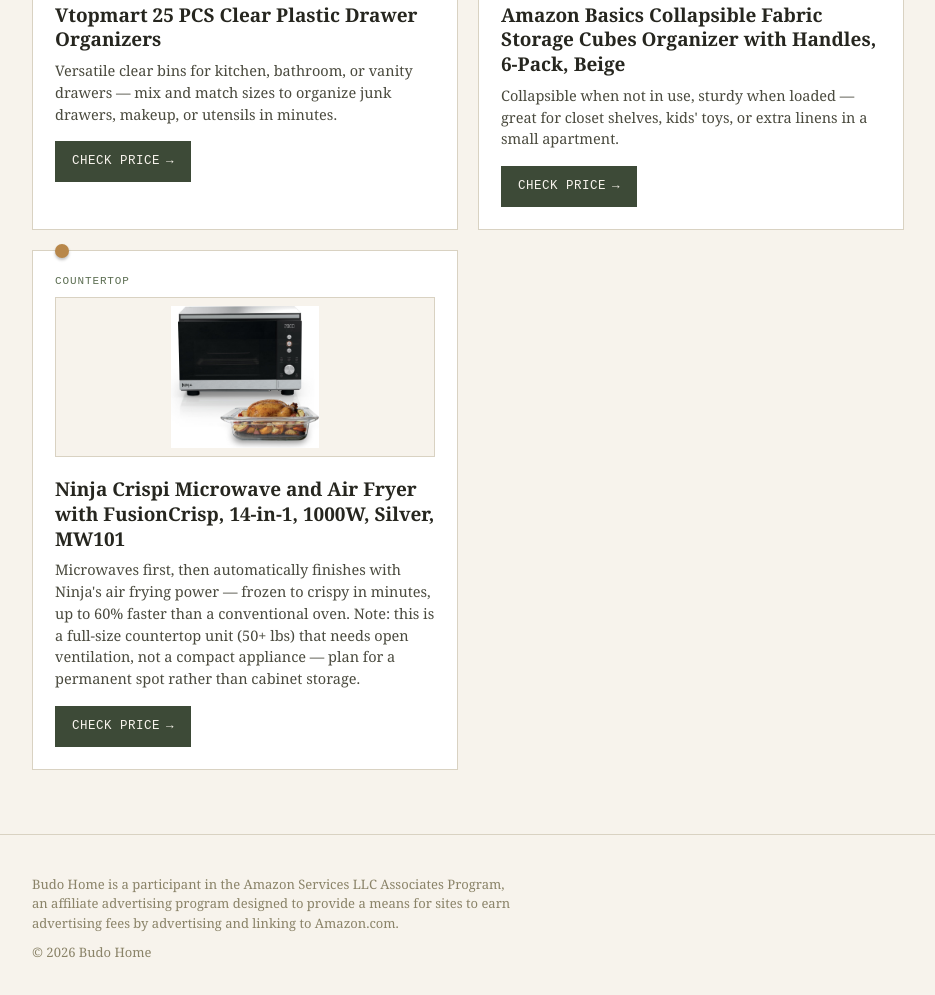
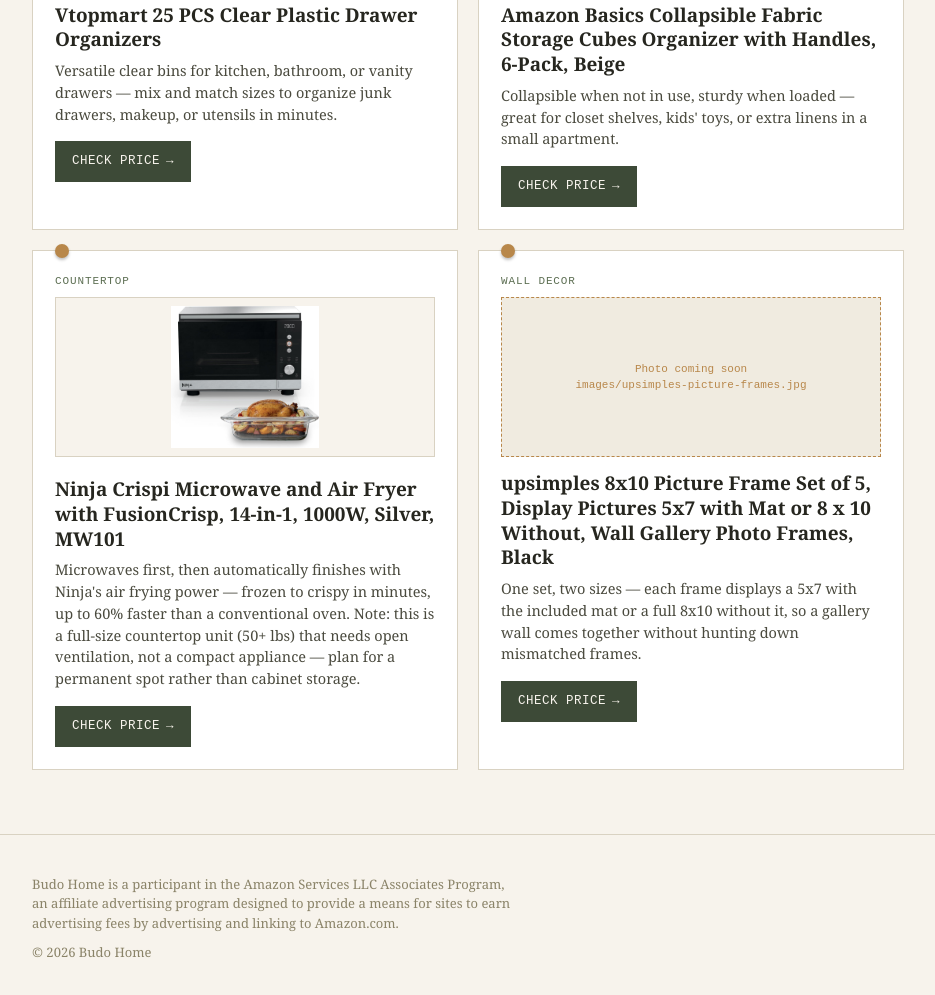
Before and after one commit to betanaijaboi/budo-home, a plain HTML site: page index.html in a window 1280 px wide. Shown: the part 3530-4525 px from the top of the page, without its empty margins (172-1107 px from the left). Drawn offline with Linux system fonts and the light colour scheme.

Commit message:
Add upsimples picture frame set (placeholder image pending)

```diff
--- a/index.html
+++ b/index.html
@@ -329,6 +329,15 @@
         <a class="buy" href="https://www.amazon.com/Ninja-MW101-Ninja%C2%AE-FusionCrispTM/dp/B0FKBXMPRF?&linkCode=ll2&tag=budo0d-20&linkId=b47f66299af54f2369b4b5f2e81c8158&language=en_US&ref_=as_li_ss_tl" target="_blank" rel="nofollow sponsored noopener">Check price</a>
       </div>
 
+      <div class="card">
+        <div class="pin-dot"></div>
+        <div class="tag">Wall Decor</div>
+        <div class="img-placeholder">Photo coming soon<br>images/upsimples-picture-frames.jpg</div>
+        <h3>upsimples 8x10 Picture Frame Set of 5, Display Pictures 5x7 with Mat or 8 x 10 Without, Wall Gallery Photo Frames, Black</h3>
+        <p>One set, two sizes — each frame displays a 5x7 with the included mat or a full 8x10 without it, so a gallery wall comes together without hunting down mismatched frames.</p>
+        <a class="buy" href="https://www.amazon.com/upsimples-Picture-Display-Pictures-Without/dp/B08XVP48KQ?th=1&linkCode=ll2&tag=budo0d-20&linkId=caa7d92dcd3c29a8f21b6bdc6eafa533&language=en_US&ref_=as_li_ss_tl" target="_blank" rel="nofollow sponsored noopener">Check price</a>
+      </div>
+
     </div>
   </div>
 </section>
```
